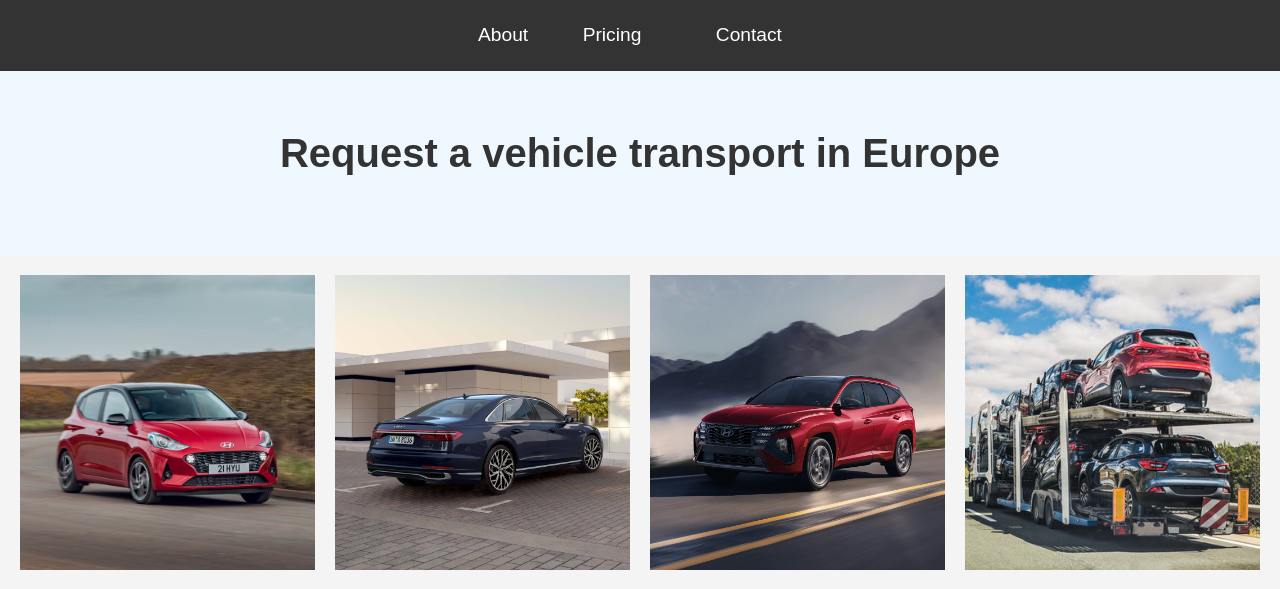
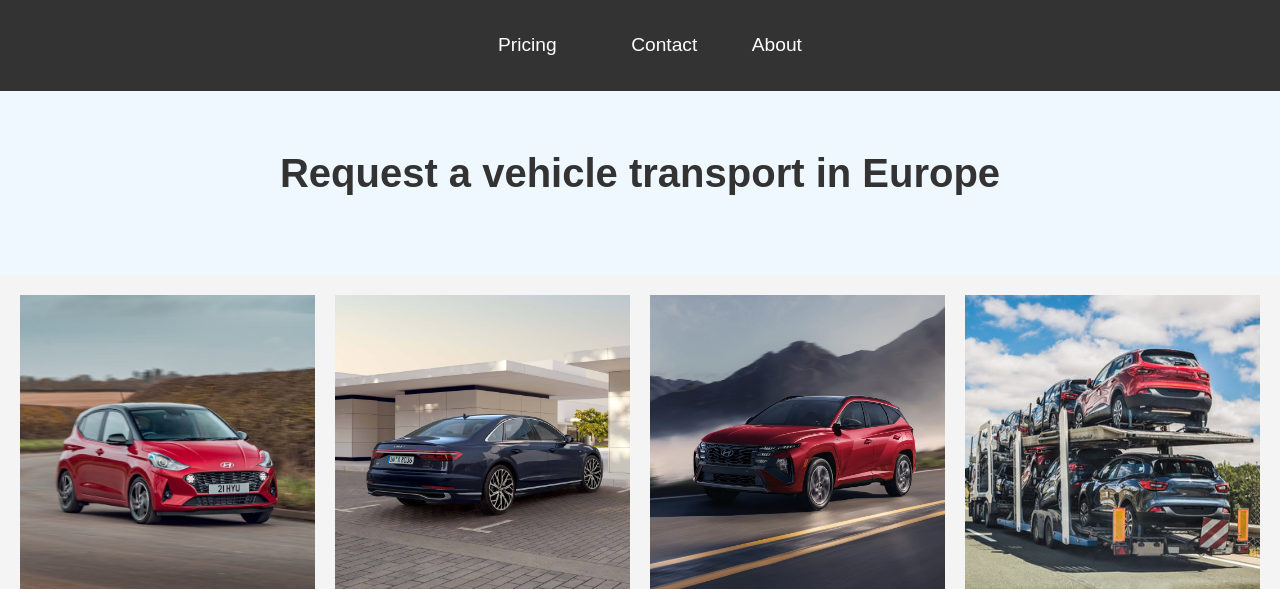
Before and after one commit to Max-Vassilev/vehicle-transport, a Django app: page / in a window 1280 px wide. Shown: the top 589 px of the page. Run offline with Django 5.2, Linux system fonts and the light colour scheme.

Commit message:
Modified home page

```diff
--- a/vehicles/templates/home.html
+++ b/vehicles/templates/home.html
@@ -11,11 +11,10 @@
     <header>
         <nav>
             <ul>
-                <li><a href="#about" class="btn">About</a></li>
 
                 <!-- Pricing Dropdown -->
                 <li class="dropdown-prices">
-                    <a href="#" class="dropbtn">Pricing</a>
+                    <div class="dropbtn">Pricing</div>
                     <div class="dropdown-content">
                         <div class="route">
                             <h4>Italy to Bulgaria</h4>
@@ -36,12 +35,15 @@
 
                 <!-- Contact Dropdown -->
                 <li class="dropdown-contacts">
-                    <a href="#" class="dropbtn">Contact</a>
+                    <div href="#" class="dropbtn">Contact</div>
                     <div class="dropdown-content">
                         <p>Phone: +123 456 789</p>
                         <p>Email: info@vehicletransport.com</p>
                     </div>
                 </li>
+
+                <li><a href="#about" class="btn">About</a></li>
+
             </ul>
         </nav>
     </header>
```
